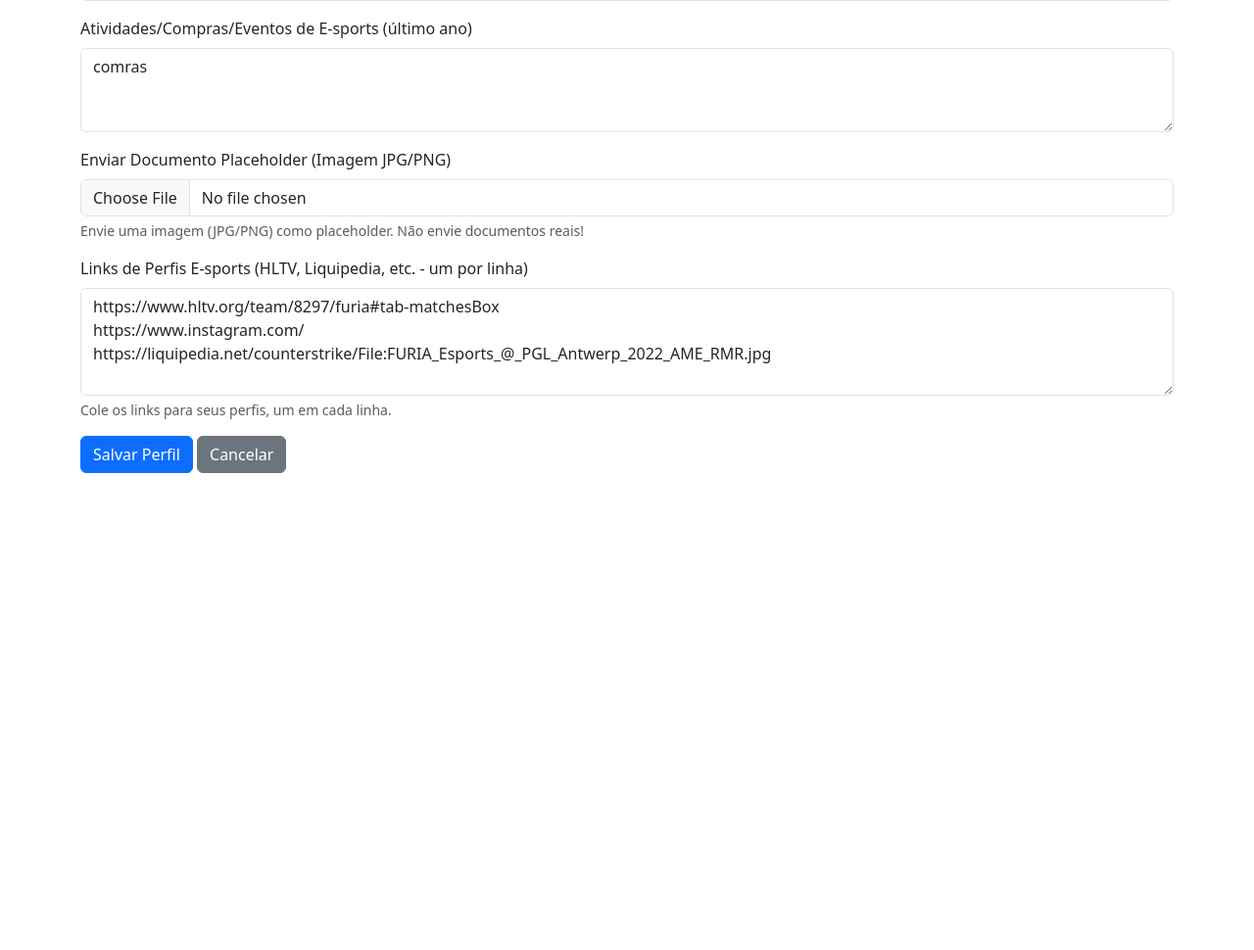
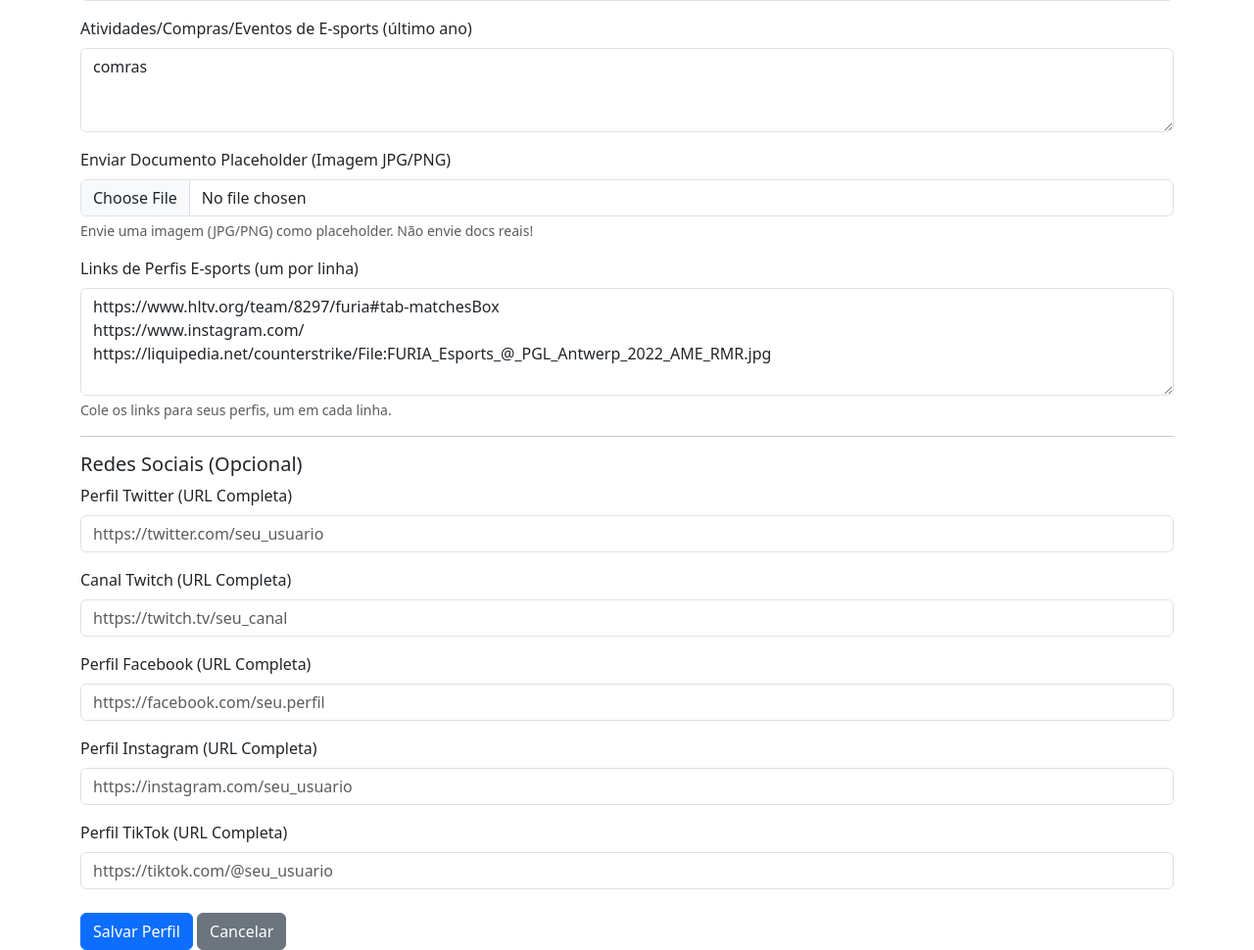
Before and after one commit to lilkirito22/know-your-fan-app, a Flask app: page /edit in a window 1280 px wide. Shown: the part 694-1664 px from the top of the page at 98% size. Before the commit the page ends 1177 px from the top, so only its background shows below. Run offline with Flask 3, Linux system fonts and the light colour scheme; some libraries are stand-ins or nearby versions.

Commit message:
feat: Enhance fan profile management with new social media fields, OCR support, and link validation

```diff
--- a/app.py
+++ b/app.py
@@ -1,17 +1,17 @@
 # app.py
 import os
 import logging
-import pytesseract # <<< Importa pytesseract
-from PIL import Image # <<< Importa Pillow (Image)
-from werkzeug.utils import secure_filename # <<< Importa para nomes de arquivo seguros
+import pytesseract
+from PIL import Image
+from werkzeug.utils import secure_filename
+import asyncio
+import httpx
+from bs4 import BeautifulSoup
 from flask import Flask, render_template, request, redirect, url_for, flash
 from flask_sqlalchemy import SQLAlchemy
 from flask_wtf.csrf import CSRFProtect
 from dotenv import load_dotenv
-import asyncio
-import httpx
-from bs4 import BeautifulSoup
-from typing import List
+from typing import List # Adicionado para type hint
 
 # Carrega variáveis do .env
 load_dotenv()
@@ -23,18 +23,30 @@
 # Configuração do App Flask
 app = Flask(__name__)
 app.config['SECRET_KEY'] = os.getenv('SECRET_KEY', 'fallback-default-secret-key-CHANGE-ME')
-app.config['SQLALCHEMY_DATABASE_URI'] = os.getenv('SQLALCHEMY_DATABASE_URI', 'sqlite:///fan_profiles.db') # Usando DB na raiz
+app.config['SQLALCHEMY_DATABASE_URI'] = os.getenv('SQLALCHEMY_DATABASE_URI', 'sqlite:///fan_profiles.db')
 app.config['SQLALCHEMY_TRACK_MODIFICATIONS'] = os.getenv('SQLALCHEMY_TRACK_MODIFICATIONS','False').lower() == 'true'
-
-# <<< NOVA CONFIGURAÇÃO: Pasta de Upload >>>
-UPLOAD_FOLDER = 'uploads' # Nome da pasta onde os arquivos serão salvos
+UPLOAD_FOLDER = 'uploads'
 if not os.path.exists(UPLOAD_FOLDER):
     try:
-        os.makedirs(UPLOAD_FOLDER) # Cria a pasta se não existir
+        os.makedirs(UPLOAD_FOLDER)
         logger.info(f"Pasta de uploads criada em: {os.path.abspath(UPLOAD_FOLDER)}")
     except OSError as e:
          logger.error(f"ERRO CRÍTICO: Falha ao criar pasta de uploads '{UPLOAD_FOLDER}': {e}")
 app.config['UPLOAD_FOLDER'] = UPLOAD_FOLDER
+
+# Configuração Tesseract (Ajustar caminho se necessário)
+TESSERACT_PATH = r'C:\Program Files\Tesseract-OCR\tesseract.exe' # <<< AJUSTE SEU CAMINHO AQUI!!!
+try:
+    if os.path.exists(TESSERACT_PATH):
+         pytesseract.pytesseract.tesseract_cmd = TESSERACT_PATH
+         tesseract_version = pytesseract.get_tesseract_version()
+         logger.info(f"Tesseract OCR configurado manualmente para: {TESSERACT_PATH} (Versão: {tesseract_version})")
+    else:
+         tesseract_version = pytesseract.get_tesseract_version()
+         logger.info(f"Tesseract OCR encontrado automaticamente no PATH (Versão: {tesseract_version}).")
+except Exception as e:
+    logger.error(f"Tesseract OCR NÃO encontrado. Configure o caminho manualmente se o OCR falhar. Erro: {e}")
+    pytesseract.pytesseract.tesseract_cmd = None # Define como None se não encontrar
 
 # Inicializa extensões
 from models import db
@@ -44,25 +56,6 @@
 # Importa modelos e formulários
 from models import FanProfile
 from forms import ProfileForm
-
-# --- <<< POTENCIALMENTE NECESSÁRIO: Configurar Caminho do Tesseract >>> ---
-# Se pyTesseract não achar o Tesseract sozinho, descomente e ajuste esta linha:
-TESSERACT_PATH = r'C:\Program Files\Tesseract-OCR\tesseract.exe' # <<< AJUSTE ESTE CAMINHO PARA O SEU!!!
-try:
-    # Verifica se o caminho customizado existe antes de definir
-    if os.path.exists(TESSERACT_PATH):
-         pytesseract.pytesseract.tesseract_cmd = TESSERACT_PATH
-         tesseract_version = pytesseract.get_tesseract_version()
-         logger.info(f"Tesseract OCR configurado manualmente para: {TESSERACT_PATH} (Versão: {tesseract_version})")
-    else:
-         # Tenta usar sem caminho (pode funcionar se estiver no PATH)
-         tesseract_version = pytesseract.get_tesseract_version()
-         logger.info(f"Tesseract OCR encontrado automaticamente no PATH (Versão: {tesseract_version}).")
-except Exception as e:
-    logger.error(f"Tesseract OCR NÃO encontrado automaticamente ou erro ao verificar versão. Configure o caminho manualmente se o OCR falhar. Erro: {e}")
-    # Define como None se não encontrar, para checar depois
-    pytesseract.pytesseract.tesseract_cmd = None
-
 
 # Cria as tabelas no banco de dados
 with app.app_context():
@@ -74,47 +67,27 @@
     except Exception as e:
         logger.exception(f"ERRO CRÍTICO ao verificar/criar tabelas para URI '{db_uri}'")
 
-# --- Rotas (Páginas) da Aplicação ---
+
+# --- Função Auxiliar: Validador de Link (Simulado com Keywords) ---
 async def validate_esports_link(url: str, keywords: List[str]) -> str:
-    """
-    Tenta buscar o conteúdo de uma URL e verifica se contém keywords.
-    Retorna um status de validação simulada.
-    """
+    """Tenta buscar o conteúdo de uma URL e verifica se contém keywords."""
     if not url.startswith(('http://', 'https://')):
         return "Inválido (URL mal formatada)"
-
-    # Cabeçalho para simular um navegador comum e evitar bloqueios simples
-    headers = {
-        'User-Agent': 'Mozilla/5.0 (Windows NT 10.0; Win64; x64) AppleWebKit/537.36 (KHTML, like Gecko) Chrome/91.0.4472.124 Safari/537.36'
-    }
-    status = "Não verificado (Erro)" # Status padrão
-
+    headers = {'User-Agent': 'Mozilla/5.0 (Windows NT 10.0; Win64; x64) AppleWebKit/537.36 (KHTML, like Gecko) Chrome/91.0.4472.124 Safari/537.36'}
+    status = "Não verificado (Erro)"
     try:
         async with httpx.AsyncClient(follow_redirects=True, timeout=10.0) as client:
             logger.info(f"Validando link: {url}")
             response = await client.get(url, headers=headers)
-            response.raise_for_status() # Verifica se houve erro HTTP (4xx, 5xx)
-
-            # Verifica tipo de conteúdo (só processamos HTML)
+            response.raise_for_status()
             content_type = response.headers.get('content-type', '').lower()
             if 'html' not in content_type:
-                logger.warning(f"Link {url} não é HTML ({content_type}). Pulando validação de keyword.")
+                logger.warning(f"Link {url} não é HTML ({content_type}).")
                 return f"Não verificado (Não é HTML)"
-
-            # Parseia o HTML e extrai texto
             soup = BeautifulSoup(response.text, 'html.parser')
-            page_text = soup.get_text(" ", strip=True).lower() # Pega todo texto visível e converte para minúsculas
-
-            # Verifica keywords
-            found_keyword = False
-            for keyword in keywords:
-                if keyword in page_text:
-                    logger.info(f"Keyword '{keyword}' encontrada em {url}")
-                    found_keyword = True
-                    break # Para na primeira keyword encontrada
-
+            page_text = soup.get_text(" ", strip=True).lower()
+            found_keyword = any(keyword in page_text for keyword in keywords if keyword) # Verifica se keyword não é vazia
             status = "Relevante (Keyword encontrada)" if found_keyword else "Não Relevante (Keyword não encontrada)"
-
     except httpx.TimeoutException:
         logger.warning(f"Timeout ao buscar link: {url}")
         status = "Não verificado (Timeout)"
@@ -127,12 +100,11 @@
     except Exception as e:
         logger.error(f"Erro inesperado ao validar link {url}: {e}", exc_info=True)
         status = f"Não verificado (Erro inesperado)"
-
     logger.info(f"Resultado validação para {url}: {status}")
     return status
 
 
-
+# --- Rotas (Páginas) da Aplicação ---
 @app.route('/')
 def view_profile():
     """Exibe o perfil do fã (ID=1)."""
@@ -144,17 +116,15 @@
              flash('Nenhum perfil encontrado (ID=1). Crie um!', 'info')
              return redirect(url_for('edit_profile'))
         logger.info(f"Renderizando profile.html para {profile.name}")
-        return render_template('profile.html', profile=profile) # <<< CORRIGIDO return aqui
+        return render_template('profile.html', profile=profile)
     except Exception as e:
         logger.exception(f"Erro ao buscar perfil ID=1 no DB para view")
         flash("Erro ao acessar o banco de dados.", "danger")
-        # Em caso de erro aqui, talvez renderizar um template de erro?
-        # Por simplicidade, redirecionamos para edição.
         return redirect(url_for('edit_profile'))
 
 
 @app.route('/edit', methods=['GET', 'POST'])
-async def edit_profile(): # <<< Tornar a rota async para usar await com asyncio.gather >>>
+async def edit_profile(): # Rota continua async por causa da validação de links
     """Exibe o formulário para criar/editar o perfil (ID=1) e processa."""
     profile = db.session.get(FanProfile, 1)
     form = ProfileForm(obj=profile)
@@ -165,67 +135,79 @@
             profile = FanProfile(id=1)
             db.session.add(profile)
             was_new = True
-            logger.info("Objeto FanProfile novo criado (ID=1).")
 
-        # Popula dados do formulário (exceto arquivo, que já é tratado)
-        # Salva os links *antes* de popular, para termos acesso ao valor bruto
+        # Salva links ANTES de populate para pegar o valor bruto da textarea
         raw_links_text = form.esports_profile_links.data
-        profile.esports_profile_links = raw_links_text # Salva os links brutos
+        # Popula todos os campos (incluindo os novos de redes sociais)
+        form.populate_obj(profile)
+        # Atribui o valor bruto dos links depois do populate_obj ter limpado
+        profile.esports_profile_links = raw_links_text
 
-        form.populate_obj(profile) # Popula outros campos
-        logger.info(f"Objeto FanProfile populado com dados do form.")
+        logger.info(f"Objeto FanProfile {'novo' if was_new else 'existente'} populado com dados do form.")
 
-        # Lógica de Upload e OCR (como estava antes)
+        # Lógica de Upload e OCR (como antes)
         file = form.document.data
-        # ... (código do upload e OCR aqui) ...
         if file:
-             # ... (salvar arquivo, rodar OCR, salvar resultados em profile...) ...
-             pass # Mantenha seu código de OCR aqui
+             try:
+                 filename = secure_filename(f"profile_{profile.id or 'new'}_doc{os.path.splitext(file.filename)[1]}")
+                 save_path = os.path.join(app.config['UPLOAD_FOLDER'], filename)
+                 file.save(save_path)
+                 profile.uploaded_doc_filename = filename
+                 logger.info(f"Arquivo '{filename}' salvo.")
+                 if pytesseract.pytesseract.tesseract_cmd or pytesseract.get_tesseract_version(): # Verifica se Tesseract está ok
+                     try:
+                         logger.info(f"Tentando OCR no arquivo: {save_path}")
+                         ocr_text = pytesseract.image_to_string(Image.open(save_path), lang='por', timeout=15)
+                         profile.doc_ocr_result = ocr_text.strip() if ocr_text else "OCR não encontrou texto."
+                         logger.info(f"OCR concluído. Texto (início): {profile.doc_ocr_result[:100]}")
+                     except pytesseract.TesseractNotFoundError:
+                          logger.error("ERRO OCR: Tesseract não encontrado durante execução.")
+                          profile.doc_ocr_result = "ERRO: Tesseract OCR não configurado."
+                     except Exception as ocr_error:
+                          logger.error(f"ERRO OCR: Falha ao processar imagem: {ocr_error}", exc_info=True)
+                          profile.doc_ocr_result = f"Erro durante OCR: {ocr_error}"
+                 else:
+                     logger.warning("OCR não executado pois Tesseract não foi encontrado/configurado.")
+                     profile.doc_ocr_result = "OCR não disponível."
+             except Exception as upload_error:
+                 logger.error(f"Erro durante upload/salvamento do arquivo: {upload_error}", exc_info=True)
+                 flash(f"Erro ao fazer upload do arquivo.", 'danger')
+                 profile.uploaded_doc_filename = None
+                 profile.doc_ocr_result = None
+        else:
+            logger.info("Nenhum arquivo enviado para o campo 'document'.")
 
 
-        # --- <<< NOVA LÓGICA: Validar Links E-sports >>> ---
-        validation_results_text = "Nenhum link fornecido ou erro na validação."
+        # Lógica de Validar Links E-sports (como antes)
+        validation_results_text = "Nenhum link fornecido."
         if raw_links_text:
-            # Prepara keywords a partir dos interesses do usuário
             keywords_base = []
-            if profile.favorite_teams:
-                keywords_base.extend([team.strip().lower() for team in profile.favorite_teams.split(',') if team.strip()])
-            if profile.favorite_games:
-                 keywords_base.extend([game.strip().lower() for game in profile.favorite_games.split(',') if game.strip()])
-            # Adiciona keywords fixas se quiser
-            keywords_base.extend(["furia", "counter-strike", "csgo", "cs2"]) # Exemplo
-            keywords_unique = list(set(filter(None, keywords_base))) # Remove vazios e duplicatas
+            if profile.favorite_teams: keywords_base.extend([t.strip().lower() for t in profile.favorite_teams.split(',') if t.strip()])
+            if profile.favorite_games: keywords_base.extend([g.strip().lower() for g in profile.favorite_games.split(',') if g.strip()])
+            keywords_base.extend(["furia", "counter-strike", "csgo", "cs2"])
+            keywords_unique = list(set(filter(None, keywords_base)))
             logger.info(f"Keywords para validação de links: {keywords_unique}")
-
-            # Pega as URLs da caixa de texto (uma por linha)
             urls_to_check = [url.strip() for url in raw_links_text.splitlines() if url.strip().startswith(('http://', 'https://'))]
-
             if urls_to_check:
                 logger.info(f"Validando {len(urls_to_check)} links...")
-                # Cria tarefas para validar cada URL concorrentemente
                 validation_tasks = [validate_esports_link(url, keywords_unique) for url in urls_to_check]
-                # Executa as tarefas e pega os resultados (strings de status)
                 results = await asyncio.gather(*validation_tasks)
-
-                # Formata o texto final para salvar no DB
-                validation_summary = []
-                for url, status in zip(urls_to_check, results):
-                    validation_summary.append(f"• {url}: {status}")
+                validation_summary = [f"• {url}: {status}" for url, status in zip(urls_to_check, results)]
                 validation_results_text = "\n".join(validation_summary)
                 logger.info("Validação de links concluída.")
             else:
                 logger.info("Nenhuma URL válida encontrada no campo de links.")
                 validation_results_text = "Nenhuma URL válida fornecida."
+        else:
+             logger.info("Campo de links de perfil e-sports estava vazio.")
+             validation_results_text = "Nenhum link informado."
 
-        # Salva o resultado da validação no perfil
         profile.esports_links_validation = validation_results_text
-        # --- <<< FIM LÓGICA VALIDAÇÃO LINKS >>> ---
-
 
         # Salva tudo no DB
         try:
             db.session.commit()
-            logger.info("Alterações salvas no DB (incluindo links/validação).")
+            logger.info("Alterações salvas no DB.")
             flash(f'Perfil {"criado" if was_new else "atualizado"} com sucesso!', 'success')
             return redirect(url_for('view_profile'))
         except Exception as e:
@@ -236,8 +218,7 @@
     # Renderiza form em caso de GET ou falha na validação do POST
     return render_template('edit_profile.html', form=form)
 
-
 # --- Execução do App ---
 if __name__ == '__main__':
     logger.info("Iniciando servidor de desenvolvimento Flask...")
-    app.run(debug=True, host='0.0.0.0', port=5000) # Especifica a porta explicitamente
+    app.run(debug=True, host='0.0.0.0', port=5000)
--- a/templates/edit_profile.html
+++ b/templates/edit_profile.html
@@ -1,89 +1,95 @@
-{% extends 'base.html' %} {% block title %}Editar Perfil{% endblock %} {% block
-content %}
+{% extends 'base.html' %}
+
+{% block title %}Editar Perfil{% endblock %}
+
+{% block content %}
   <h2>Editar/Criar Perfil de Fã</h2>
-<form
-  method="POST"
-  action="{{ url_for('edit_profile') }}"
-  enctype="multipart/form-data"
->
-  {{ form.hidden_tag() }}
+  <form method="POST" action="{{ url_for('edit_profile') }}" enctype="multipart/form-data">
+      {{ form.hidden_tag() }} {# --- Campos de Dados Pessoais --- #}
       <div class="mb-3">
-    {{ form.name.label(class="form-label") }} {{ form.name(class="form-control"
-    + (" is-invalid" if form.name.errors else "")) }} {% if form.name.errors %}
-    <div class="invalid-feedback">
-      {% for error in form.name.errors %}{{ error }}{% endfor %}
+        {{ form.name.label(class="form-label") }}
+        {{ form.name(class="form-control" + (" is-invalid" if form.name.errors else "")) }}
+        {% if form.name.errors %}<div class="invalid-feedback">{% for error in form.name.errors %}{{ error }}{% endfor %}</div>{% endif %}
       </div>
-    {% endif %}
+      <div class="mb-3">
+        {{ form.email.label(class="form-label") }}
+        {{ form.email(class="form-control" + (" is-invalid" if form.email.errors else "")) }}
+         {% if form.email.errors %}<div class="invalid-feedback">{% for error in form.email.errors %}{{ error }}{% endfor %}</div>{% endif %}
+      </div>
+      <div class="row mb-3">
+          <div class="col-md-8">{{ form.city.label(class="form-label") }}{{ form.city(class="form-control") }}</div>
+          <div class="col-md-4">{{ form.state.label(class="form-label") }}{{ form.state(class="form-control") }}</div>
       </div>
 
+      {# --- Campos de Interesses --- #}
        <div class="mb-3">
-    {{ form.email.label(class="form-label") }} {{
-    form.email(class="form-control" + (" is-invalid" if form.email.errors else
-    "")) }} {% if form.email.errors %}
-    <div class="invalid-feedback">
-      {% for error in form.email.errors %}{{ error }}{% endfor %}
+        {{ form.favorite_teams.label(class="form-label") }}
+        {{ form.favorite_teams(class="form-control", placeholder="Ex: FURIA, Liquid, FaZe") }}
       </div>
-    {% endif %}
+       <div class="mb-3">
+        {{ form.favorite_games.label(class="form-label") }}
+        {{ form.favorite_games(class="form-control", placeholder="Ex: CSGO, CS2, Valorant") }}
+      </div>
+       <div class="mb-3">
+        {{ form.esports_interests.label(class="form-label") }}
+        {{ form.esports_interests(class="form-control", rows=3) }}
+      </div>
+       <div class="mb-3">
+        {{ form.last_year_activities.label(class="form-label") }}
+        {{ form.last_year_activities(class="form-control", rows=3) }}
       </div>
 
-  <div class="row mb-3">
-    <div class="col-md-8">
-      {{ form.city.label(class="form-label") }} {{
-      form.city(class="form-control") }}
-    </div>
-    <div class="col-md-4">
-      {{ form.state.label(class="form-label") }} {{
-      form.state(class="form-control") }}
-    </div>
+      {# --- Campo de Upload (Passo 5) --- #}
+      <div class="mb-3">
+        {{ form.document.label(class="form-label") }}
+        {{ form.document(class="form-control" + (" is-invalid" if form.document.errors else "")) }}
+        {% if form.document.errors %}<div class="invalid-feedback">{% for error in form.document.errors %}{{ error }}{% endfor %}</div>{% endif %}
+        <div class="form-text">Envie uma imagem (JPG/PNG) como placeholder. Não envie docs reais!</div>
       </div>
 
+      {# --- Campo de Links E-sports (Passo 6) --- #}
       <div class="mb-3">
-    {{ form.favorite_teams.label(class="form-label") }} {{
-    form.favorite_teams(class="form-control") }}
+        {{ form.esports_profile_links.label(class="form-label") }}
+        {{ form.esports_profile_links(class="form-control", rows=4, placeholder="https://www.hltv.org/player/123/nickname\nhttps://liquipedia.net/counterstrike/Player_Name") }}
+        {% if form.esports_profile_links.errors %}<div class="invalid-feedback">{% for error in form.esports_profile_links.errors %}{{ error }}{% endfor %}</div>{% endif %}
+         <div class="form-text">Cole os links para seus perfis, um em cada linha.</div>
       </div>
 
+      {# --- Links Sociais (Passo 7 + Adições) --- #}
+      <hr>
+      <h5>Redes Sociais (Opcional)</h5>
        <div class="mb-3">
-    {{ form.favorite_games.label(class="form-label") }} {{
-    form.favorite_games(class="form-control") }}
-  </div>
-
-  <div class="mb-3">
-    {{ form.esports_interests.label(class="form-label") }} {{
-    form.esports_interests(class="form-control", rows=3) }}
-  </div>
-
-  <div class="mb-3">
-    {{ form.last_year_activities.label(class="form-label") }} {{
-    form.last_year_activities(class="form-control", rows=3) }}
-  </div>
-
-  <div class="mb-3">
-    {{ form.document.label(class="form-label") }} {{
-    form.document(class="form-control" + (" is-invalid" if form.document.errors
-    else "")) }} {% if form.document.errors %}
-    <div class="invalid-feedback">
-      {% for error in form.document.errors %}{{ error }}{% endfor %}
-    </div>
-    {% endif %}
-    <div class="form-text">
-      Envie uma imagem (JPG/PNG) como placeholder. Não envie documentos reais!
-    </div>
+        {{ form.twitter_url.label(class="form-label") }}
+        {{ form.twitter_url(class="form-control" + (" is-invalid" if form.twitter_url.errors else ""), placeholder="https://twitter.com/seu_usuario") }}
+         {% if form.twitter_url.errors %}<div class="invalid-feedback">{% for error in form.twitter_url.errors %}{{ error }}{% endfor %}</div>{% endif %}
       </div>
        <div class="mb-3">
-    {{ form.esports_profile_links.label(class="form-label") }} {{
-    form.esports_profile_links(class="form-control", rows=4,
-    placeholder="https://www.hltv.org/player/123/nickname\nhttps://liquipedia.net/counterstrike/Player_Name")
-    }} {% if form.esports_profile_links.errors %}
-    <div class="invalid-feedback">
-      {% for error in form.esports_profile_links.errors %}{{ error }}{% endfor
-      %}
+        {{ form.twitch_url.label(class="form-label") }}
+        {{ form.twitch_url(class="form-control" + (" is-invalid" if form.twitch_url.errors else ""), placeholder="https://twitch.tv/seu_canal") }}
+         {% if form.twitch_url.errors %}<div class="invalid-feedback">{% for error in form.twitch_url.errors %}{{ error }}{% endfor %}</div>{% endif %}
       </div>
-    {% endif %}
-    <div class="form-text">
-      Cole os links para seus perfis, um em cada linha.
+      {# <<< NOVOS CAMPOS ADICIONADOS AQUI >>> #}
+       <div class="mb-3">
+        {{ form.facebook_url.label(class="form-label") }}
+        {{ form.facebook_url(class="form-control" + (" is-invalid" if form.facebook_url.errors else ""), placeholder="https://facebook.com/seu.perfil") }}
+         {% if form.facebook_url.errors %}<div class="invalid-feedback">{% for error in form.facebook_url.errors %}{{ error }}{% endfor %}</div>{% endif %}
       </div>
+       <div class="mb-3">
+        {{ form.instagram_url.label(class="form-label") }}
+        {{ form.instagram_url(class="form-control" + (" is-invalid" if form.instagram_url.errors else ""), placeholder="https://instagram.com/seu_usuario") }}
+         {% if form.instagram_url.errors %}<div class="invalid-feedback">{% for error in form.instagram_url.errors %}{{ error }}{% endfor %}</div>{% endif %}
       </div>
+       <div class="mb-3">
+        {{ form.tiktok_url.label(class="form-label") }}
+        {{ form.tiktok_url(class="form-control" + (" is-invalid" if form.tiktok_url.errors else ""), placeholder="https://tiktok.com/@seu_usuario") }}
+         {% if form.tiktok_url.errors %}<div class="invalid-feedback">{% for error in form.tiktok_url.errors %}{{ error }}{% endfor %}</div>{% endif %}
+      </div>
+      {# --- FIM NOVOS CAMPOS SOCIAIS --- #}
+
+      {# Botão Submit #}
+      <div class="mt-4">
           {{ form.submit(class="btn btn-primary") }}
           <a href="{{ url_for('view_profile') }}" class="btn btn-secondary">Cancelar</a>
+      </div>
   </form>
 {% endblock %}
```
Also changed, not shown: forms.py (+38 -8 lines), models.py (+8 -3 lines), templates/profile.html (+43 -101 lines), instance/fan_profiles.db (deleted). Lines whose indentation alone changed are shown as unchanged.
